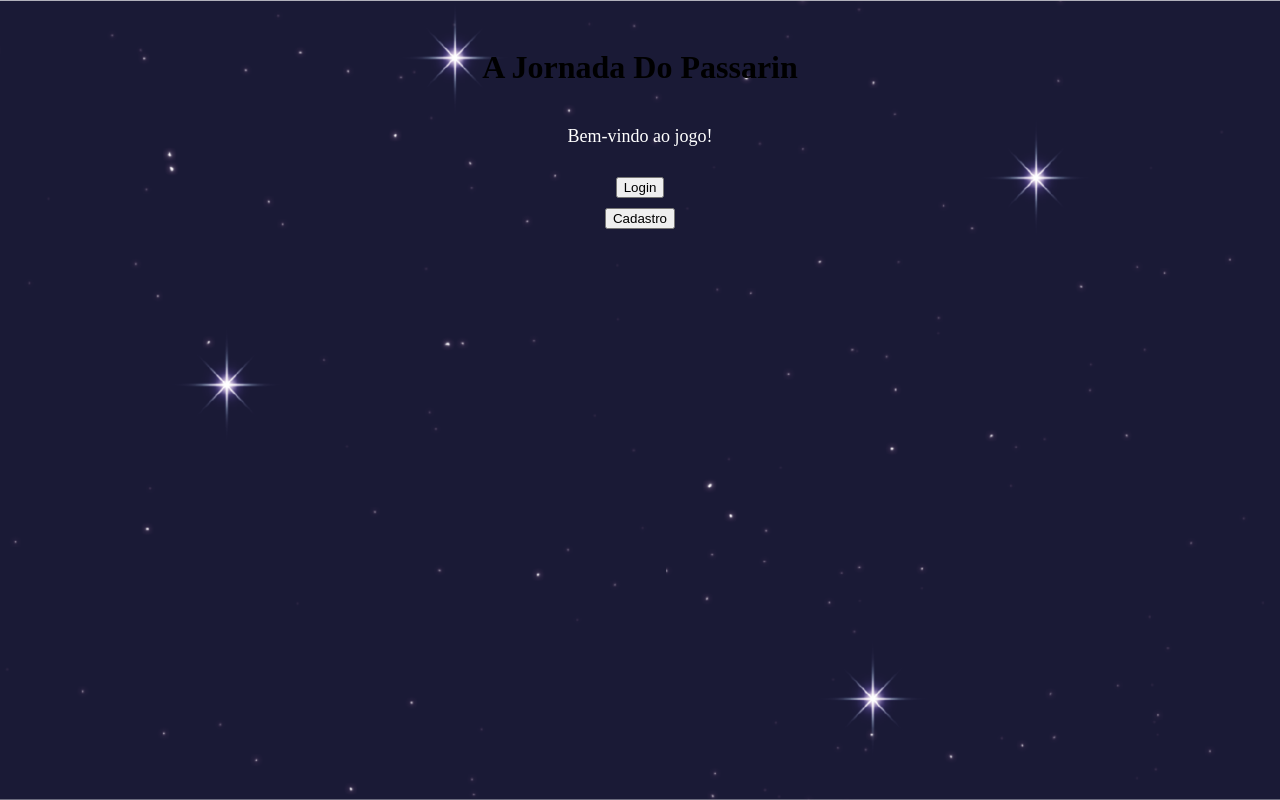
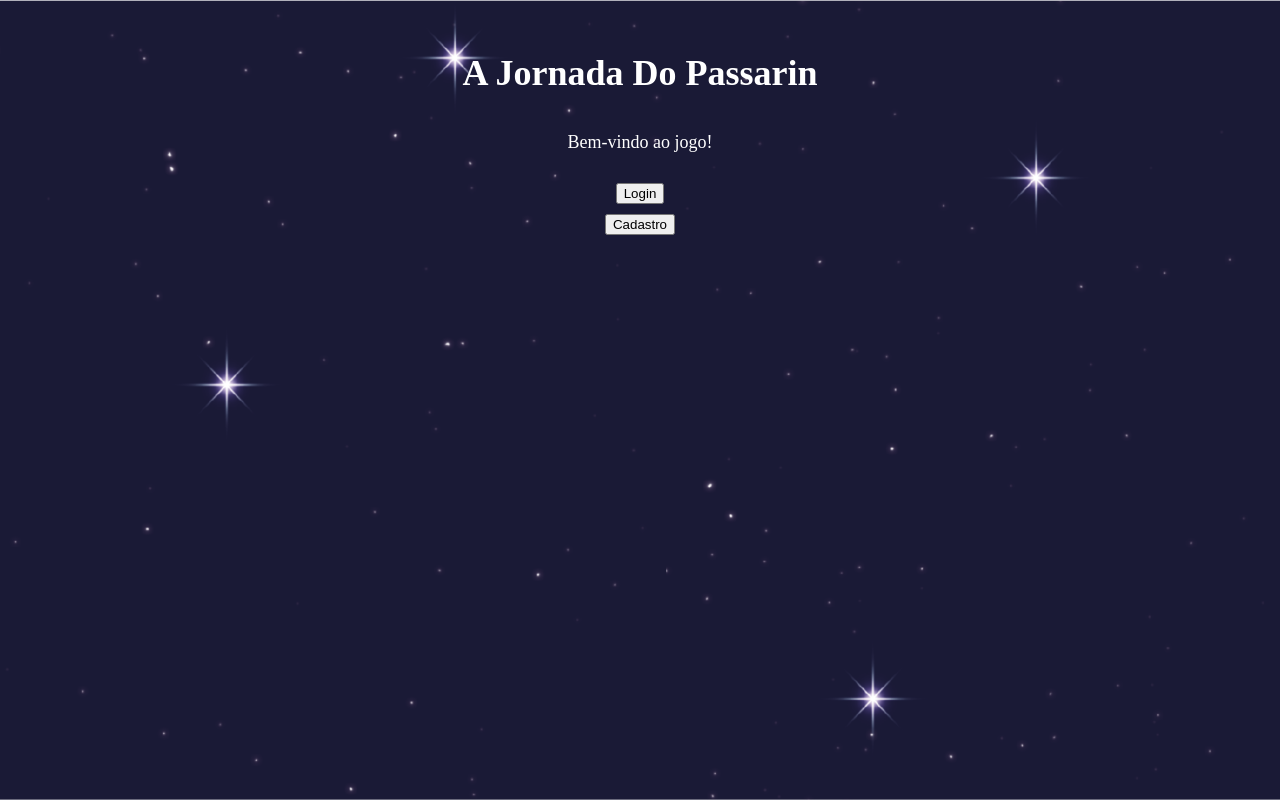
Before and after one commit to johnsongomes/A-Jornada-Do-Passarin, a website: page index.html in a window 1280 px wide. Drawn offline with Linux system fonts and the light colour scheme.

Commit message:
Update style.css

```diff
--- a/css/style.css
+++ b/css/style.css
@@ -4,7 +4,7 @@
     align-items: center;
     padding: 20px;
 }
-#titulo {
+.titulo {
     font-size: 36px;
     color: #fff;
     margin-bottom: 20px;
```
